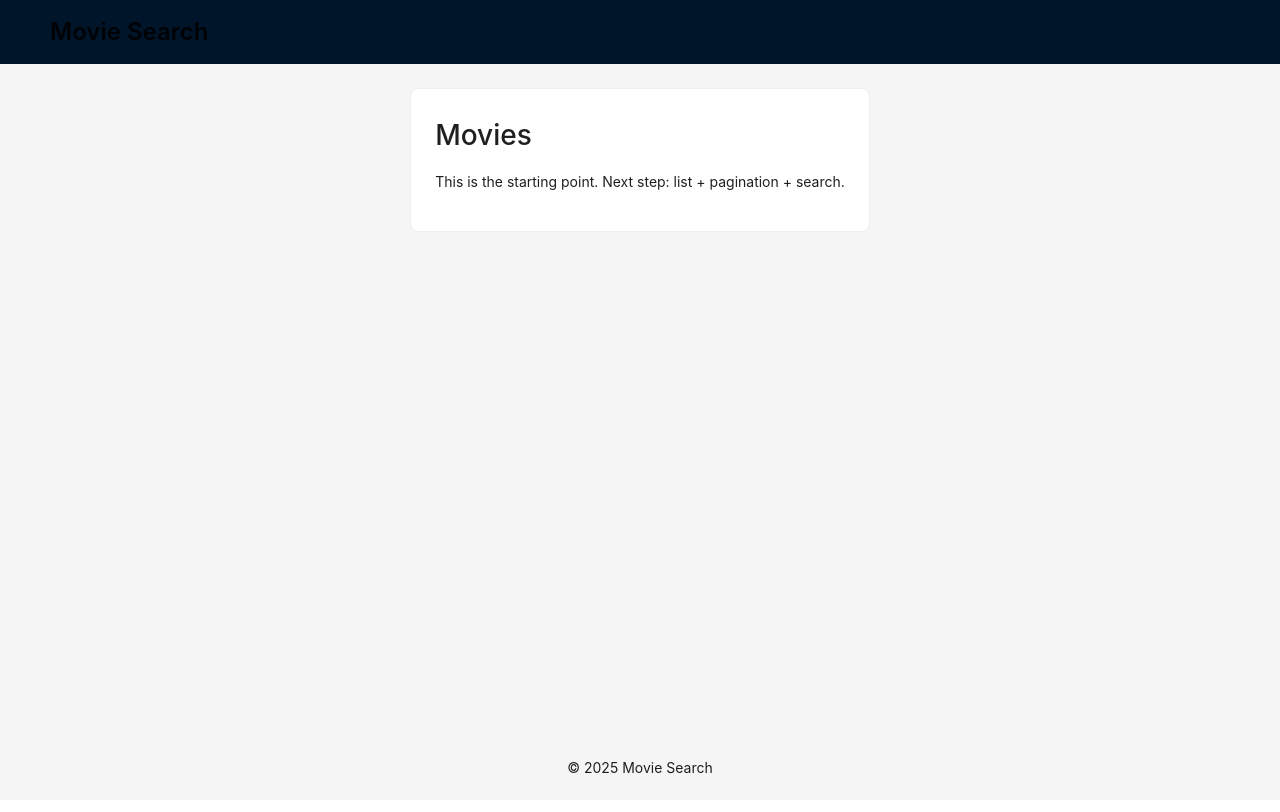
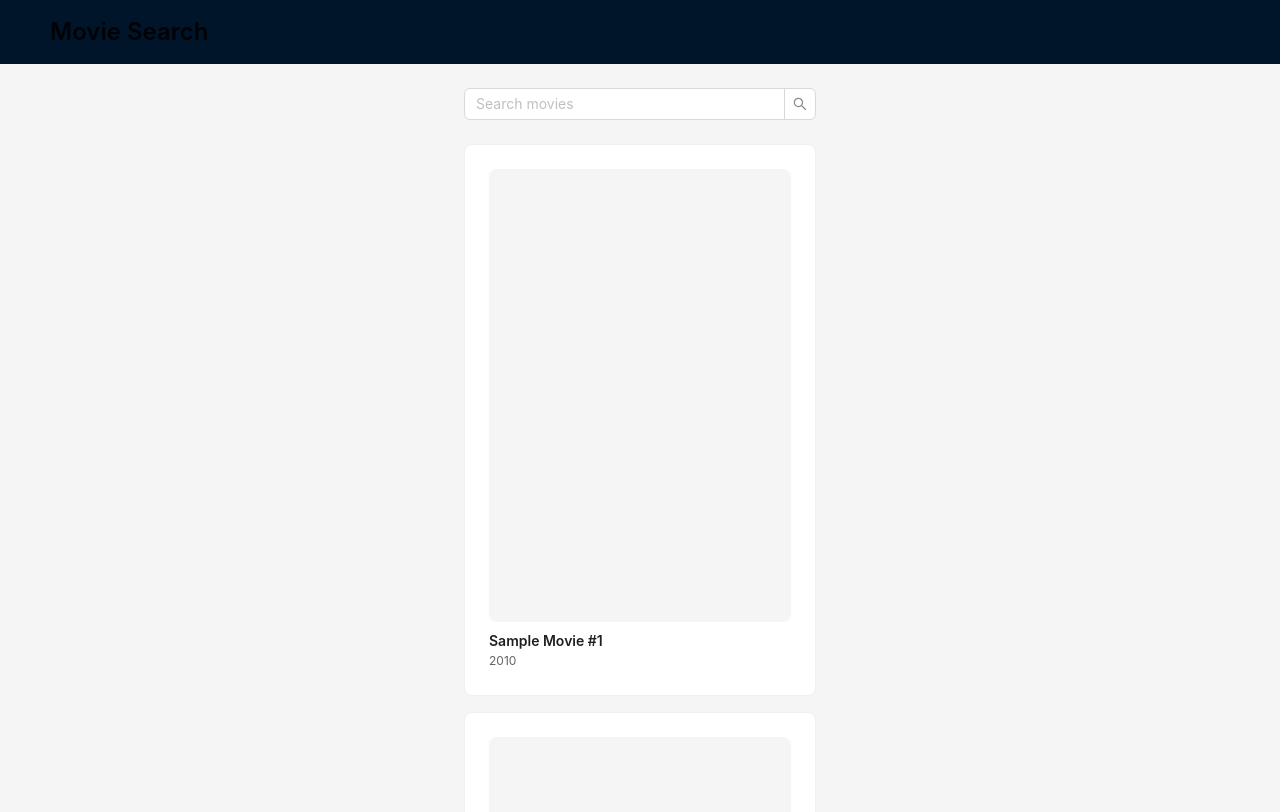
Before and after one commit to fredkorts/entain-movie-app, a React app in the folder frontend/: page / in a window 1280 px wide. Shown: the top 812 px of the page. Built offline with nearby package versions, Linux system fonts and the light colour scheme; the HTML template or start-up script is replaced by a standard one.

Commit message:
feat(frontend): add movies list page with mock data, grid and pagination

```diff
--- a/frontend/package.json
+++ b/frontend/package.json
@@ -26,6 +26,7 @@
     "eslint-plugin-react-hooks": "^5.2.0",
     "eslint-plugin-react-refresh": "^0.4.24",
     "globals": "^16.5.0",
+    "sass": "^1.93.3",
     "sass-embedded": "^1.93.3",
     "typescript": "~5.9.3",
     "typescript-eslint": "^8.46.3",
--- /dev/null
+++ b/frontend/src/features/movies/components/MovieCard.tsx
@@ -0,0 +1,23 @@
+import { Card } from "antd";
+
+export type MovieSummary = {
+  id: number;
+  title: string;
+  release_date?: string;
+  vote_average?: number;
+  poster_path?: string | null;
+};
+
+export default function MovieCard({ movie }: { movie: MovieSummary }) {
+  const year = movie.release_date?.slice(0, 4) ?? "—";
+  return (
+    <Card hoverable>
+      {/* For now no real posters; we'll add TMDB images later */}
+      <div style={{ aspectRatio: "2/3", background: "#f5f5f5", borderRadius: 8 }} />
+      <div style={{ marginTop: 8 }}>
+        <div style={{ fontWeight: 600 }}>{movie.title}</div>
+        <div style={{ opacity: 0.7, fontSize: 12 }}>{year}</div>
+      </div>
+    </Card>
+  );
+}
--- /dev/null
+++ b/frontend/src/features/movies/pages/MoviesListPage.module.scss
@@ -0,0 +1,20 @@
+.wrap {
+  display: grid;
+  gap: 16px;
+}
+.toolbar {
+  margin-bottom: 8px;
+}
+.grid {
+  display: grid;
+  grid-template-columns: repeat(auto-fill, minmax(180px, 1fr));
+  gap: 16px;
+}
+.card {
+  display: block;
+}
+.pagination {
+  display: flex;
+  justify-content: center;
+  margin-top: 12px;
+}
--- /dev/null
+++ b/frontend/src/features/movies/pages/MoviesListPage.tsx
@@ -0,0 +1,64 @@
+import { useMemo, useState } from "react";
+import { Input, Pagination, Space } from "antd";
+import MovieCard, { type MovieSummary } from "../components/MovieCard";
+import styles from "./MoviesListPage.module.scss";
+
+// Simple mock dataset (we'll replace with API next step)
+const MOCK: MovieSummary[] = Array.from({ length: 87 }, (_, i) => ({
+  id: i + 1,
+  title: `Sample Movie #${i + 1}`,
+  release_date: `20${String(10 + (i % 15)).padStart(2, "0")}-01-01`,
+  vote_average: Math.round(((i % 10) + 1) * 10) / 10,
+}));
+
+const PAGE_SIZE = 12;
+
+export default function MoviesListPage() {
+  const [page, setPage] = useState(1);
+  const [q, setQ] = useState("");
+
+  const filtered = useMemo(() => {
+    if (!q.trim()) return MOCK;
+    const s = q.trim().toLowerCase();
+    return MOCK.filter(m => m.title.toLowerCase().includes(s));
+  }, [q]);
+
+  const total = filtered.length;
+  const current = Math.min(page, Math.max(1, Math.ceil(total / PAGE_SIZE) || 1));
+  const start = (current - 1) * PAGE_SIZE;
+  const pageItems = filtered.slice(start, start + PAGE_SIZE);
+
+  return (
+    <main className={styles.wrap}>
+      <Space direction="vertical" size="large" className={styles.toolbar}>
+        <Input.Search
+          placeholder="Search movies"
+          allowClear
+          value={q}
+          onChange={(e) => { setPage(1); setQ(e.target.value); }}
+        />
+      </Space>
+
+      <section className={styles.grid} aria-live="polite">
+        {pageItems.map(m => (
+          <div key={m.id} className={styles.card}>
+            <MovieCard movie={m} />
+          </div>
+        ))}
+        {pageItems.length === 0 && <p>No results found</p>}
+      </section>
+
+      {total > PAGE_SIZE && (
+        <div className={styles.pagination}>
+          <Pagination
+            current={current}
+            pageSize={PAGE_SIZE}
+            total={total}
+            onChange={setPage}
+            showSizeChanger={false}
+          />
+        </div>
+      )}
+    </main>
+  );
+}
--- a/frontend/src/router.tsx
+++ b/frontend/src/router.tsx
@@ -1,13 +1,13 @@
 import { createBrowserRouter } from "react-router-dom"
 import AppLayout from "./shared/layouts/AppLayout.tsx"
-import HomePage from "./pages/HomePage.tsx"
+import MoviesListPage from "./features/movies/pages/MoviesListPage.tsx";
 
 const router = createBrowserRouter([
     {
         path: "/",
         element: <AppLayout />,
         children: [
-            { index: true, element: <HomePage /> },
+            { index: true, element: <MoviesListPage /> },
         ],
     },
 ]);
```
Also changed, not shown: 1 other file (tests, documents, lock files or other folders).
